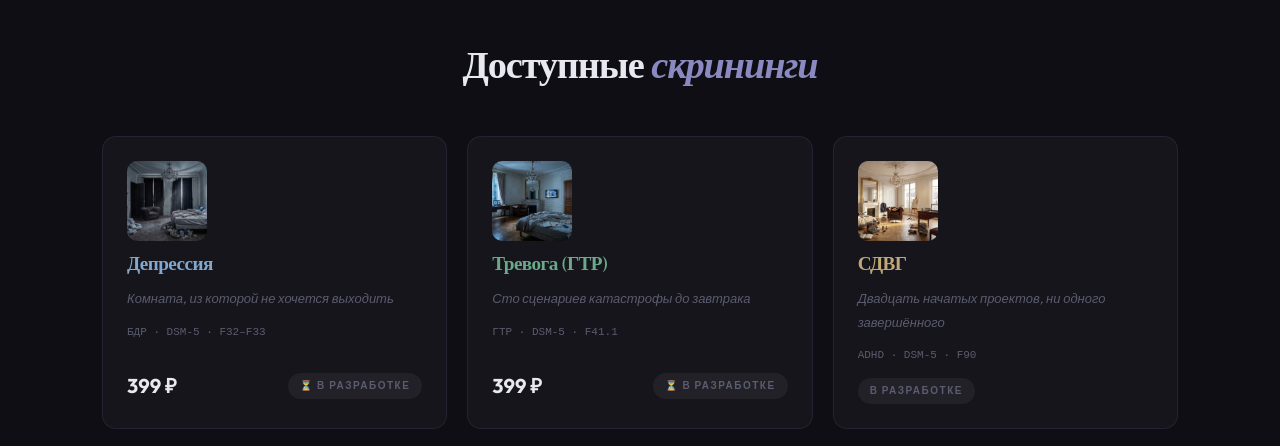
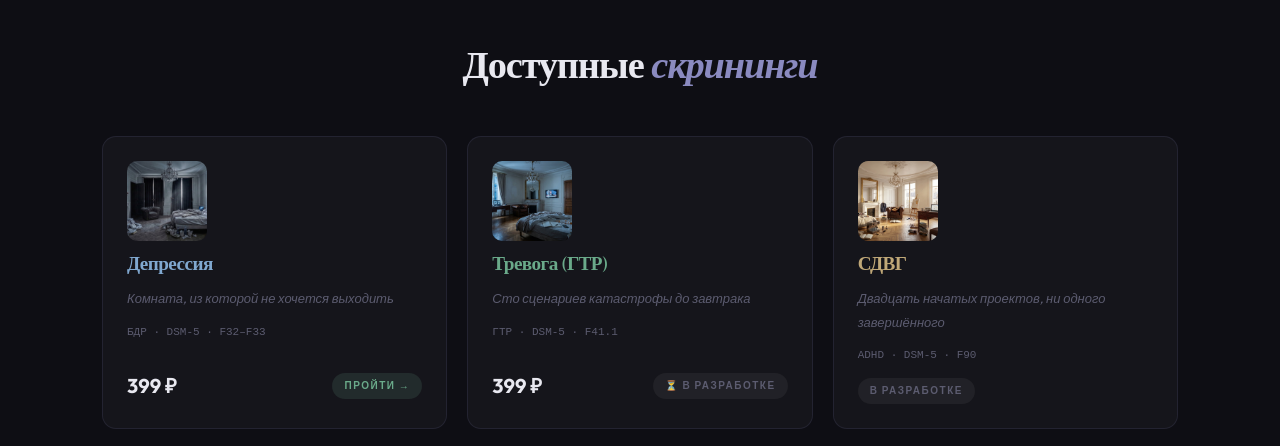
Before and after one commit to Tennis-art-AI/Psytest, a plain HTML site: page index.html in a window 1280 px wide. Shown: the part 1840-2286 px from the top of the page. Drawn offline with nearby package versions, Linux system fonts and the light colour scheme.

Commit message:
depression: activate card on homepage, link to working screening

```diff
--- a/index.html
+++ b/index.html
@@ -121,7 +121,7 @@
     <div class="section-head fade-up"><h2>Доступные <em>скрининги</em></h2></div>
     <div class="grid-3">
       <!-- Tier 1 -->
-      <div class="screening-card fade-up"><img src="/img/thumb/room-depression.png" alt="Депрессия"><h3 style="color:var(--c-depr)">Депрессия</h3><div class="sc-subtitle">Комната, из которой не хочется выходить</div><div class="sc-code">БДР · DSM-5 · F32–F33</div><div class="sc-bottom"><span class="sc-price">399 ₽</span><span class="badge badge-soon">&#9203; В разработке</span></div></div>
+      <a href="/screening/depression/" class="screening-card fade-up" style="text-decoration:none;color:inherit;"><img src="/img/thumb/room-depression.png" alt="Депрессия"><h3 style="color:var(--c-depr)">Депрессия</h3><div class="sc-subtitle">Комната, из которой не хочется выходить</div><div class="sc-code">БДР · DSM-5 · F32–F33</div><div class="sc-bottom"><span class="sc-price">399 ₽</span><span class="badge badge-ready">Пройти →</span></div></a>
       <div class="screening-card fade-up"><img src="/img/thumb/room-anxiety.png" alt="Тревога"><h3 style="color:var(--c-anx)">Тревога (ГТР)</h3><div class="sc-subtitle">Сто сценариев катастрофы до завтрака</div><div class="sc-code">ГТР · DSM-5 · F41.1</div><div class="sc-bottom"><span class="sc-price">399 ₽</span><span class="badge badge-soon">&#9203; В разработке</span></div></div>
       <div class="screening-card fade-up"><img src="/img/thumb/room-adhd.png" alt="СДВГ"><h3 style="color:var(--c-adhd)">СДВГ</h3><div class="sc-subtitle">Двадцать начатых проектов, ни одного завершённого</div><div class="sc-code">ADHD · DSM-5 · F90</div><div class="sc-bottom"><span class="badge badge-soon">В разработке</span></div></div>
       <!-- Tier 2 -->
```
